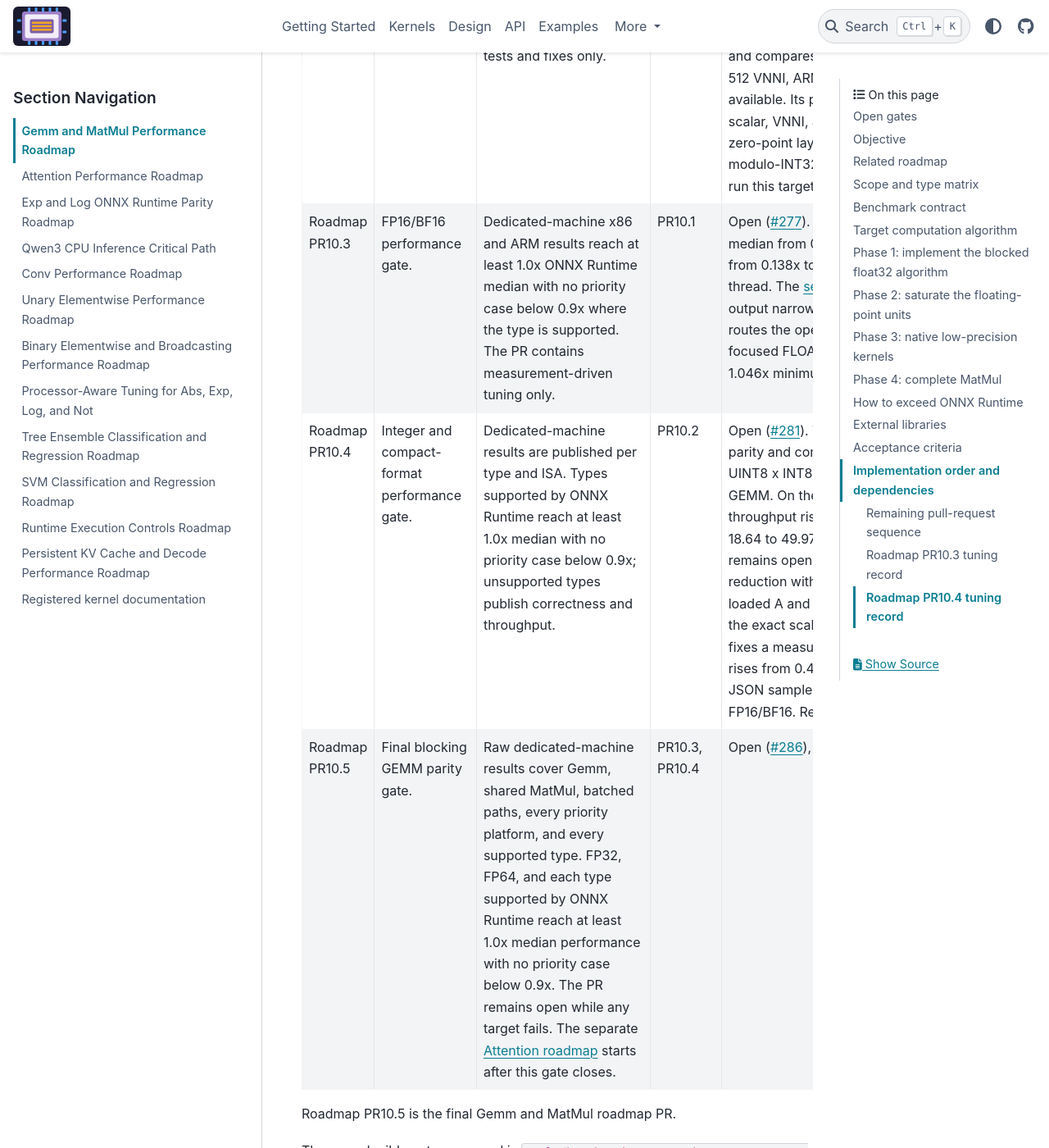
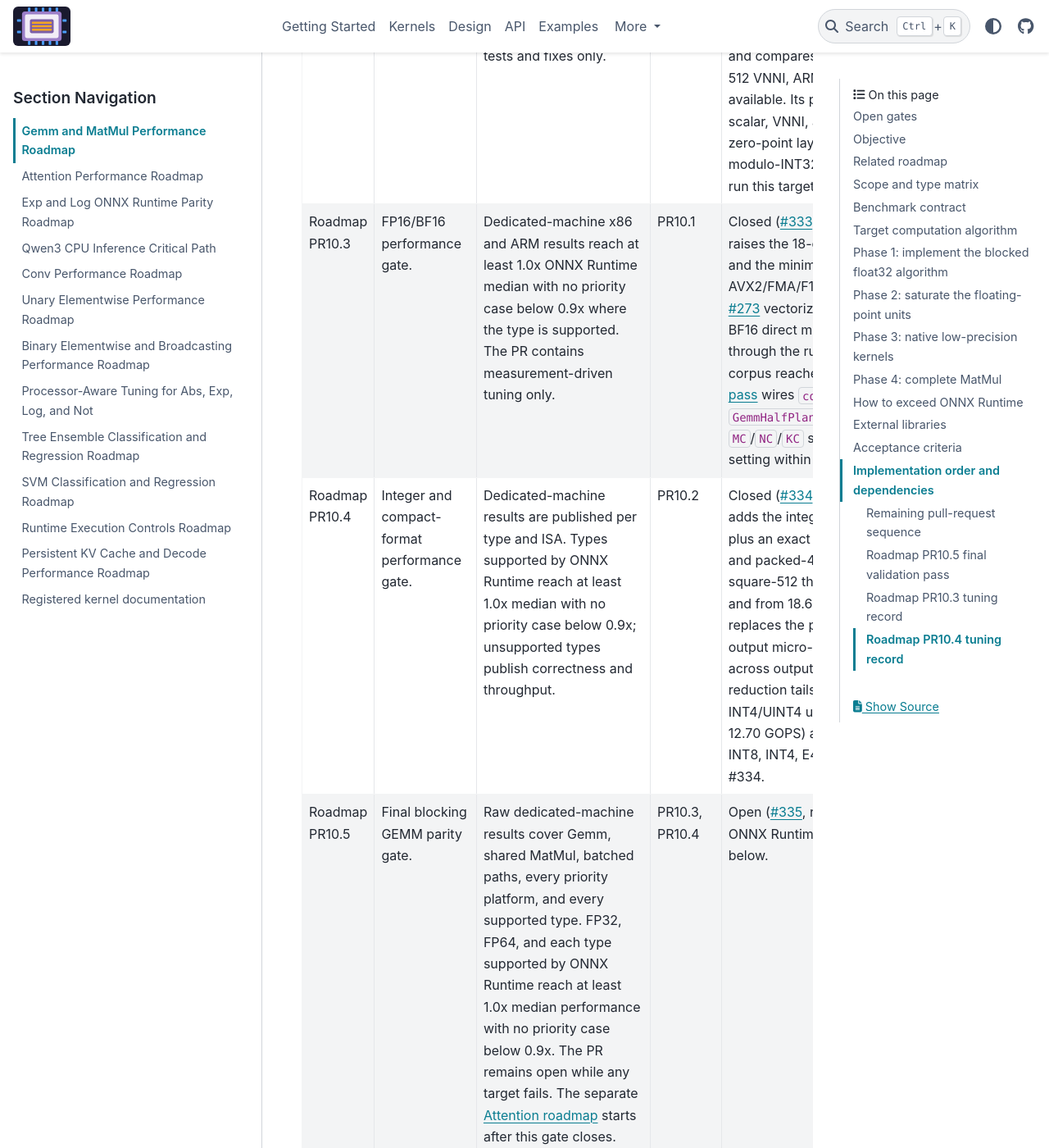
Before and after one commit to xadupre/onnx-light-cpu, a Sphinx documentation site: the page built from docs/next_steps/2026/2026_08_gemm_matmul.rst, in a window 1280 px wide and 1400 px high, scrolled down 33483 px. Shown: the whole window at 82% size. Built offline with Sphinx 7.4.7 and the PyData theme 0.15.4, drawn with Linux system fonts in a browser that asks for light colours; pages that are not in the unit, such as notebooks, are missing from menus; some of the changed text lies outside the part shown.

Commit message:
Record final GEMM/MatMul parity validation status (PR10.5) (#339)
* Initial plan

* Record PR10.5 final GEMM/MatMul validation pass results

Co-authored-by: xadupre <22452781+xadupre@users.noreply.github.com>

* Fix command formatting per review, finalize PR10.5 record

Co-authored-by: xadupre <22452781+xadupre@users.noreply.github.com>

---------

Co-authored-by: copilot-swe-agent[bot] <198982749+Copilot@users.noreply.github.com>
Co-authored-by: xadupre <22452781+xadupre@users.noreply.github.com>

```diff
--- a/docs/next_steps/2026/2026_08_gemm_matmul.rst
+++ b/docs/next_steps/2026/2026_08_gemm_matmul.rst
@@ -1325,8 +1325,8 @@ fallbacks are ordered. Completed rows remain visible so scope is not lost.
        median with no priority case below 0.9x where the type is supported.
        The PR contains measurement-driven tuning only.
      - PR10.1
-     - Open (`#277 <https://github.com/xadupre/onnx-light-cpu/issues/277>`_).
-       The `first tuning pass in #267
+     - Closed (`#333 <https://github.com/xadupre/onnx-light-cpu/issues/333>`_,
+       replacing #277). The `first tuning pass in #267
        <https://github.com/xadupre/onnx-light-cpu/pull/267>`_ raises the 18-case
        median from 0.341x to 0.479x ONNX Runtime and the minimum from 0.138x to
        0.237x on a pinned AVX2/FMA/F16C i7-13800H thread. The `second tuning
@@ -1334,28 +1334,32 @@ fallbacks are ordered. Completed rows remain visible so scope is not lost.
        vectorizes FP16/BF16 output narrowing, adds an AVX2 BF16 direct
        micro-kernel, and routes the operator workspace through the runtime
        arena. The focused FLOAT16 direct/tiny corpus reaches a 1.178x median
-       and 1.046x minimum. Remaining tuning and evidence stay in #277.
+       and 1.046x minimum. The `#337 pass
+       <https://github.com/xadupre/onnx-light-cpu/pull/337>`_ wires
+       ``compact_gemm_throughput`` through the tunable ``GemmHalfPlan`` and
+       runs pinned one-thread/two-physical-core ``MC``/``NC``/``KC`` sweeps on
+       an isolated x86 host, finding every setting within noise of the
+       automatic default, closing #333.
    * - Roadmap PR10.4
      - Integer and compact-format performance gate.
      - Dedicated-machine results are published per type and ISA. Types
        supported by ONNX Runtime reach at least 1.0x median with no priority
        case below 0.9x; unsupported types publish correctness and throughput.
      - PR10.2
-     - Open (`#281 <https://github.com/xadupre/onnx-light-cpu/issues/281>`_).
-       The `first tuning pass in #274
+     - Closed (`#334 <https://github.com/xadupre/onnx-light-cpu/issues/334>`_,
+       replacing #281). The `first tuning pass in #274
        <https://github.com/xadupre/onnx-light-cpu/pull/274>`_ adds the integer
        parity and compact throughput instruments plus an exact AVX2 UINT8 x
        INT8 dot product used by both byte and packed-4-bit GEMM. On the
        diagnostic AVX2 host, isolated square-512 throughput rises from 20.66 to
-       58.54 GOPS for INT8 and from 18.64 to 49.97 GOPS for INT4. The full
-       dedicated-machine gate remains open. The second pass replaces the
-       per-output AVX2 reduction with a 2x2 blocked output micro-kernel that
-       reuses loaded A and packed B vectors across outputs while preserving the
-       exact scalar output and reduction tails. The third pass (#338) fixes a
-       measured INT4/UINT4 unpacking regression (``skinny_n`` rises from 0.49
-       to 12.70 GOPS) and publishes complete raw JSON samples for INT8, INT4,
-       E4M3, and E5M2 alongside FP16/BF16. Remaining tuning and evidence stay
-       in #281.
+       58.54 GOPS for INT8 and from 18.64 to 49.97 GOPS for INT4. The second
+       pass replaces the per-output AVX2 reduction with a 2x2 blocked output
+       micro-kernel that reuses loaded A and packed B vectors across outputs
+       while preserving the exact scalar output and reduction tails. The
+       `third pass (#338) <https://github.com/xadupre/onnx-light-cpu/pull/338>`_
+       fixes a measured INT4/UINT4 unpacking regression (``skinny_n`` rises
+       from 0.49 to 12.70 GOPS) and publishes complete raw JSON samples for
+       INT8, INT4, E4M3, and E5M2 alongside FP16/BF16, closing #334.
    * - Roadmap PR10.5
      - Final blocking GEMM parity gate.
      - Raw dedicated-machine results cover Gemm, shared MatMul, batched paths,
@@ -1365,8 +1369,9 @@ fallbacks are ordered. Completed rows remain visible so scope is not lost.
        fails. The separate :doc:`Attention roadmap <2026_08_attention>` starts
        after this gate closes.
      - PR10.3, PR10.4
-     - Open (`#286 <https://github.com/xadupre/onnx-light-cpu/issues/286>`_),
-       blocked by #277 and #281.
+     - Open (`#335 <https://github.com/xadupre/onnx-light-cpu/issues/335>`_,
+       replacing #286), blocked on dedicated-machine ONNX Runtime parity
+       evidence; see the PR10.5 final-pass record below.
 
 Roadmap PR10.5 is the final Gemm and MatMul roadmap PR.
 
@@ -1378,6 +1383,37 @@ shared ``MatMul``, batched/broadcast, vector, transpose, bias, skinny,
 large-K, split-K, and transformer cases. Repeat the command with the
 physical-core affinity and thread count for each priority machine; pass
 ``--enforce`` only when publishing a completed dedicated-machine result.
+
+Roadmap PR10.5 final validation pass
+~~~~~~~~~~~~~~~~~~~~~~~~~~~~~~~~~~~~
+
+With #333 and #334 both closed, this pass runs the final regression checks
+available in this sandbox and confirms none of the fixes from PR10.3/PR10.4
+regressed the shared GEMM implementation. ``test_gemm_kernel`` (65 passed, 2
+skipped for missing AVX-512FP16/AMX-BF16 hardware) and ``test_gemm_plan`` (31
+passed) build and pass cleanly against a fresh AVX-512/Zen4 configuration.
+The isolated ``gemm_throughput`` and ``compact_gemm_throughput`` drivers also
+build and run without error, reproducing FP32/FP64/FP16/BF16/INT8/INT4/E4M3/
+E5M2 throughput consistent with the numbers already recorded in the PR10.3
+and PR10.4 tuning records above (for example ``skinny_n`` INT4 remains at
+12.70 GOPS, matching the #338 fix), so no additional regression is exposed by
+this run and no further kernel change is made.
+
+This sandbox still has no ``onnxruntime`` or ``onnx-light`` install and no
+access to the dedicated x86/ARM machines required for the pinned one-thread
+and physical-core sweeps, so ``tools/benchmark_gemm_parity.py`` cannot be
+executed here to produce ``gemm_matmul_parity_results.json``. The tool
+already covers the full required corpus (Gemm, shared MatMul, batched paths,
+transpose, bias/epilogue, dynamic/constant B, skinny, large-K, split-K, and
+transformer cases across FLOAT32/FLOAT64/FLOAT16) and needs no further
+changes to run the gate once it is executed on a dedicated machine with
+ONNX Runtime and onnx-light installed::
+
+    python tools/benchmark_gemm_parity.py --operator all --dtype all \
+        --threads 1 --output gemm_matmul_parity_results.json
+
+Repeat with physical-core affinity and thread count, then pass ``--enforce``
+once every priority case reaches the 1.0x median / 0.9x minimum gate.
 
 Roadmap PR10.3 tuning record
 ~~~~~~~~~~~~~~~~~~~~~~~~~~~~
```
